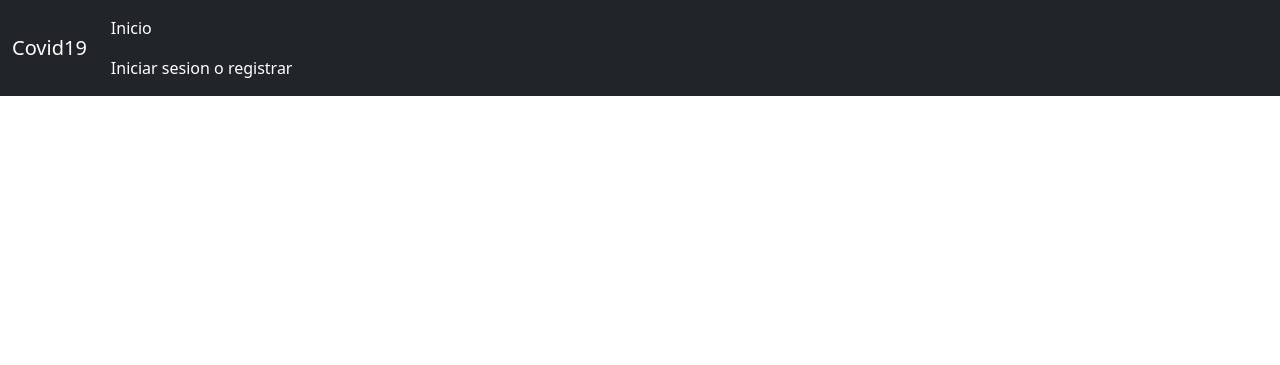
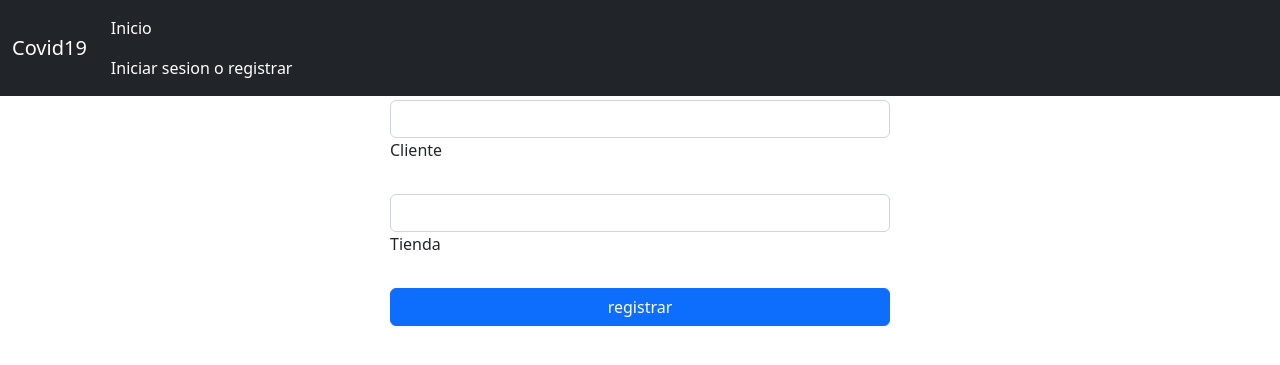
Before and after one commit to Sammy593/-Sammy593-Ledesma_Samuel_Prueba1, a Flask app: page / in a window 1280 px wide. Shown: the top 365 px of the page. Run offline with Flask 2, Linux system fonts and the light colour scheme.

Commit message:
se quita form de agregar y añade controlador reg

```diff
--- a/app.py
+++ b/app.py
@@ -3,11 +3,23 @@ from flask import Flask, redirect, request, render_template, url_for
 app = Flask(__name__, template_folder='templates')
 
 
-cliente = []
+registrado = []
+""""
+class Cliente:
+    # Constructor de clase
+    def __init__(self, nombre, telefono, estado):
+        self.nombre = nombre
+        self.telefono = telefono
+        self.estado = estado
+        print('Se ha creado cliente:',self.nombre)
+    def __str__(self):
+        return '{} ({})'.format(self.nombre, self.telefono, self.estado)
+
+"""
 @app.route('/')
 #contenedor para llamar a index.html
 def index():
-    return render_template('/index.html')
+    return render_template('/index.html', registrado = registrado)
 
 @app.route('/sesion')
 def sesion():
@@ -21,17 +33,22 @@ def registro():
 
 
 @app.route('/registrarC', methods =["GET", "POST"])
-#contenedor para llamar a enviar.html
+#contenedor
 def registrarC():
     if request.method == 'POST':
-        tituloT = request.form['titulo']
-        correoT = request.form['correo']
-        prioridadT = request.form['prioridad']
+        return redirect(url_for('index'))
 
 
-        cliente.append({'titulo': tituloT,'correo': correoT,'prioridad': prioridadT})
 
+#contenedor para agregar registro
+@app.route('/regcliente_tienda', methods =["GET", "POST"])
+def regcliente_tienda():
+    if request.method == 'POST':
+        Cnombre = request.form['cliente']
+        Tnombre = request.form['tienda']
+        registrado.append({'cliente': Cnombre,'tienda': Tnombre})
         return redirect(url_for('index'))
+
 
 #ejecutar
 if __name__ == '__main__':
--- a/templates/index.html
+++ b/templates/index.html
@@ -8,6 +8,19 @@
     <link href="https://cdn.jsdelivr.net/npm/bootstrap@5.2.0-beta1/dist/css/bootstrap.min.css" rel="stylesheet"
         integrity="sha384-0evHe/X+R7YkIZDRvuzKMRqM+OrBnVFBL6DOitfPri4tjfHxaWutUpFmBp4vmVor" crossorigin="anonymous" />
 </head>
+<style>
+    main{
+        margin-top: 100px;
+    }
+    form{
+        display: flex;
+        flex-direction: column;
+        width: 500px;
+        place-content: center;
+        margin: auto;
+        margin-top: 100px;
+    }
+</style>
 <body>
     <header>
         <!-- NAVBAR -->
@@ -34,7 +47,59 @@
 
 </body>
 
+<main>
+    <section class="section1">
+        <form method="post" action="/regcliente_tienda">
+            <!-- Nombre input -->
+            <div class="form-outline mb-4">
+              <input type="text" id="form2Example1" class="form-control" name="cliente" />
+              <label class="form-label" for="form2Example1">Cliente</label>
+            </div>
+
+              <!-- Tienda input -->
+              <div class="form-outline mb-4">
+                <input type="text" id="form2Example2" class="form-control" name="tienda"/>
+                <label class="form-label" for="form2Example2">Tienda</label>
+              </div>
+
+
+               <!-- Submit button -->
+               <input type="submit" class="btn btn-primary" value="registrar" />
+            </div>
+
+    </section>
+</main>
 <script src="https://cdn.jsdelivr.net/npm/bootstrap@5.2.0-beta1/dist/js/bootstrap.bundle.min.js"
         integrity="sha384-pprn3073KE6tl6bjs2QrFaJGz5/SUsLqktiwsUTF55Jfv3qYSDhgCecCxMW52nD2" crossorigin="anonymous">
     </script>
+
+<script>
+    var container = document.getElementById("section2"), test = {{ registrado | tojson }};
+
+for(var i = 0; i < test.length; i++){
+ //Creamos los el contenedor
+  var card = document.createElement('div');
+  card.setAttribute("class", "card");
+ //Creamos los elementos del registro
+
+  var nTienda = document.createElement('span');
+  nTienda.setAttribute("id", "ntienda");
+
+  var nCliente = document.createElement('span');
+  nCliente.setAttribute("id", "nCliente");
+
+
+  //Creamos las variable de los datos de cada registro
+  var txtTienda = document.createTextNode(test[i].tienda);
+  var txtCliente = document.createTextNode(test[i].cliente);
+
+   nTienda.appendChild(txtTienda);
+   nCliente.appendChild(txtCliente);
+
+  card.appendChild(nTienda);
+  card.appendChild(nCliente);
+
+  container.appendChild(card);
+}
+</script>
 </html>
--- a/templates/login.html
+++ b/templates/login.html
@@ -35,7 +35,6 @@
                     <ul class="navbar-nav me-auto mb-2 mb-md-0">
                         <li class="nav-item">
                             <a class="nav-link active" aria-current="page" href="/">Inicio</a>
-                            <a class="nav-link active" aria-current="page" href="/">Iniciar sesion o registrar</a>
 
                         </li>
                     </ul>
--- a/templates/registrar.html
+++ b/templates/registrar.html
@@ -35,7 +35,7 @@
                     <ul class="navbar-nav me-auto mb-2 mb-md-0">
                         <li class="nav-item">
                             <a class="nav-link active" aria-current="page" href="/">Inicio</a>
-                            <a class="nav-link active" aria-current="page" href="/">Iniciar sesion o registrar</a>
+
 
                         </li>
                     </ul>
```
